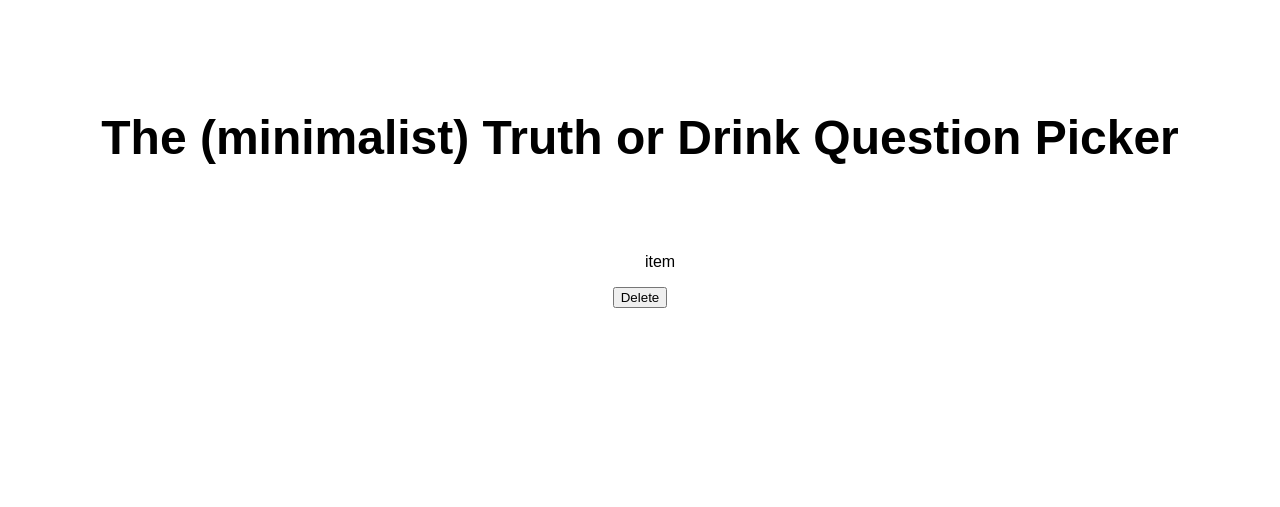
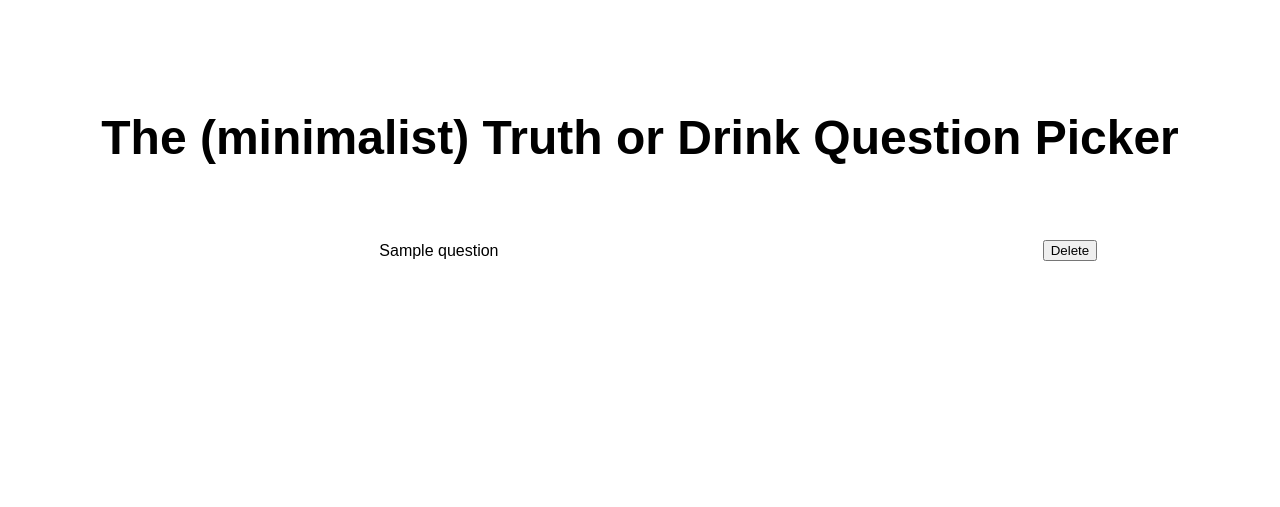
Before and after one commit to j2personal/question_roller, a Flask app: page /view in a window 1280 px wide. Shown: the part 227-734 px from the top of the page. Run offline with Flask 2, Linux system fonts and the light colour scheme; a database or web service that is not in the repository returns one stand-in record (values such as "Sample title"); some libraries are stand-ins or nearby versions.

Commit message:
added view

```diff
--- a/templates/view.html
+++ b/templates/view.html
@@ -2,11 +2,15 @@
 
 
 {% block content %}
+	<table style="width:100%">
+		{% for item in lst %}
+			<tr>
+				<td>{{item}}</td>
+				<td><button>Delete</button></td>
+			</tr>
+		{% endfor %}
+	</table>
 
-	{% for item in lst %}
 
-		<ul>item</ul> <button>Delete</button>
-
-	{% endfor %}
 
 {% endblock %}
```
